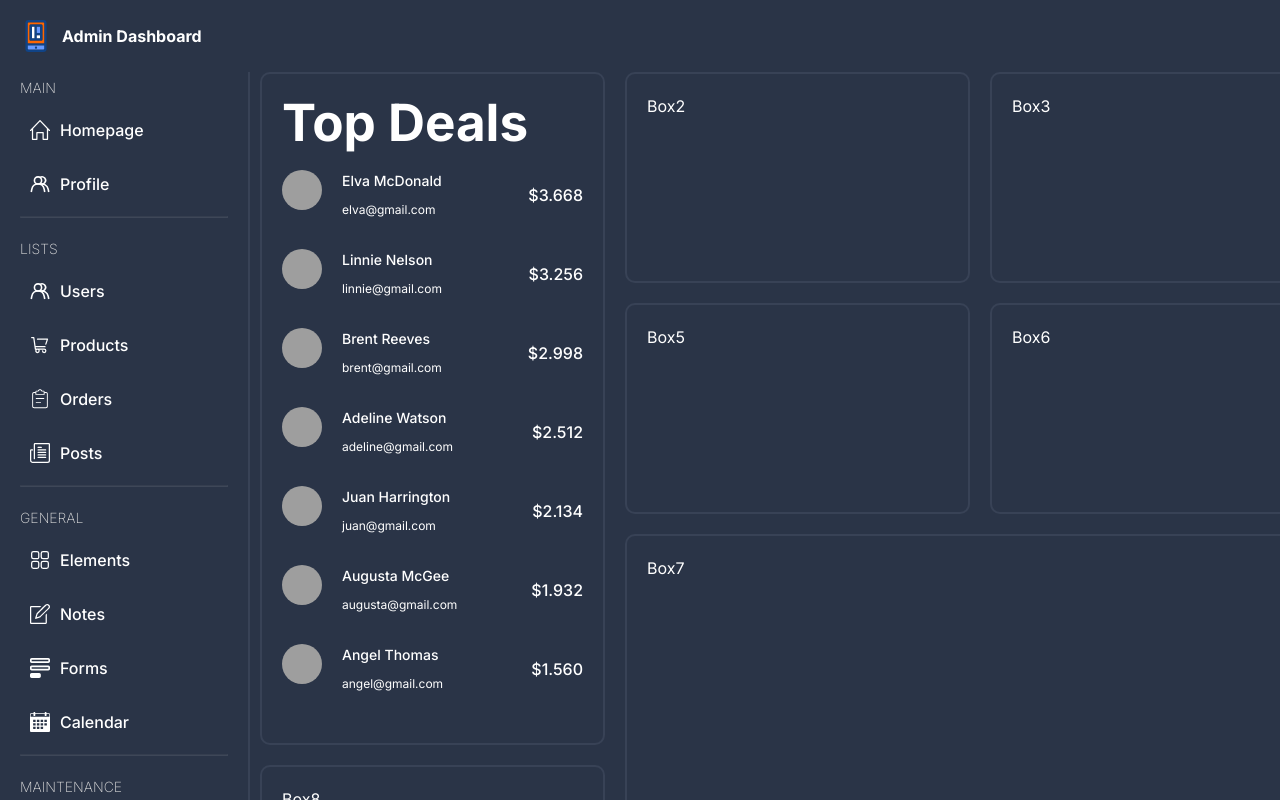
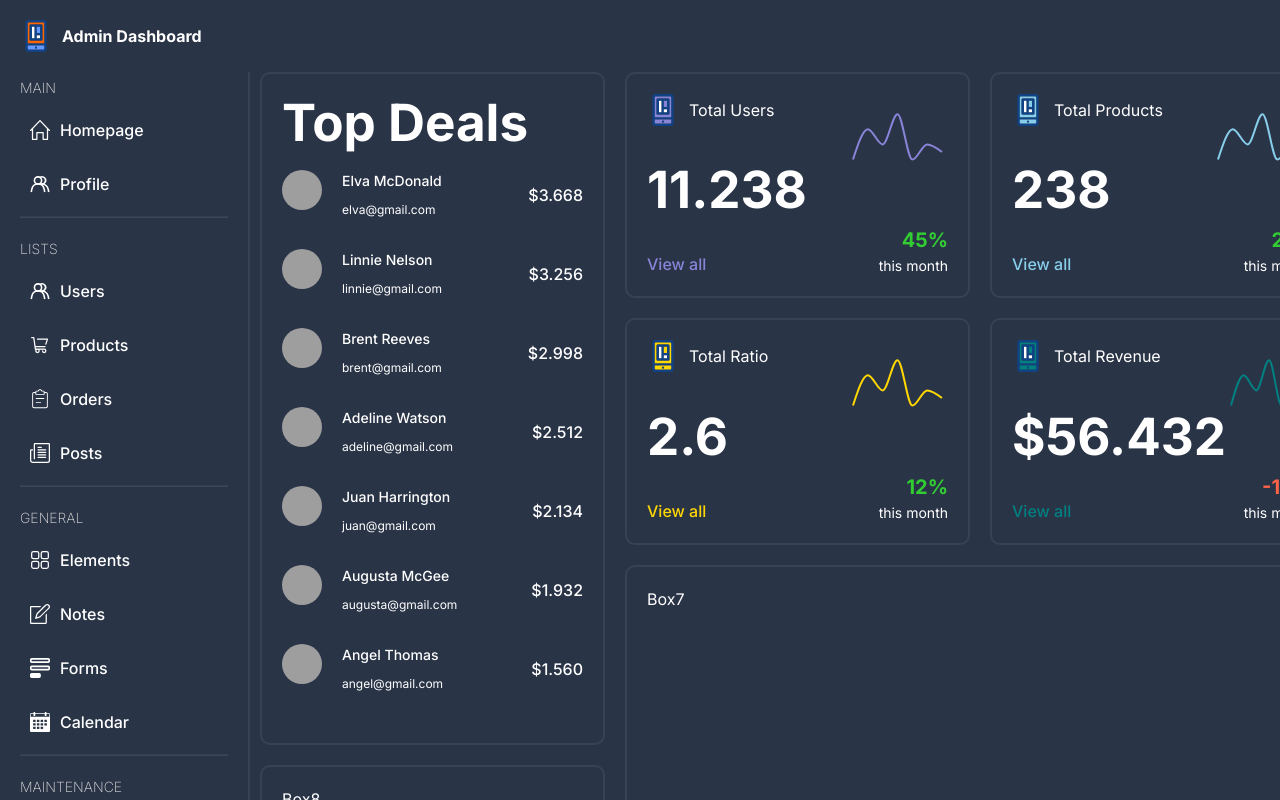
Before and after one commit to Adham-Magdy/Admin-Dashboard, a React (Vite) app: page / in a window 1280 px wide. Shown: the top 800 px of the page. Built offline with nearby package versions, Linux system fonts and the light colour scheme; grey boxes are pictures that could not be loaded; the HTML template or start-up script is replaced by a standard one.

Commit message:
impelment charts for users-products-ratio and revenue using Rechart library

```diff
--- a/package.json
+++ b/package.json
@@ -13,6 +13,7 @@
     "react": "^18.2.0",
     "react-dom": "^18.2.0",
     "react-router-dom": "^6.21.0",
+    "recharts": "^2.10.3",
     "scss": "^0.2.4"
   },
   "devDependencies": {
--- /dev/null
+++ b/src/chartBox/ChartBox.tsx
@@ -0,0 +1,55 @@
+import React from 'react'
+import { Link } from 'react-router-dom'
+import { ResponsiveContainer, LineChart, Line, Tooltip } from 'recharts';
+import "../styles/chartBox.scss";
+
+
+type Props = {
+  color: string;
+  icon: string;
+  title: string;
+  dataKey: string;
+  number: number | string;
+  percentage: number;
+  chartData: object[];
+
+};
+
+const chartBox = (props:Props) => {
+  return (
+    <div className="chartBox">
+      <div className="boxInfo">
+        <div className="title">
+          <img src={props.icon} alt="" />
+          <span>{ props.title}</span>
+        </div>
+
+        <h1>{ props.number}</h1>
+        <Link to="/" style={{ color:props.color}}>
+      View all
+        </Link>
+        </div>
+      <div className="chartInfo">
+        <div className="chart">
+           <ResponsiveContainer width="99%" height="100%">
+        <LineChart  data={props.chartData}>
+          <Tooltip
+                contentStyle={{ background: "transparent", border: "none" }}
+                labelStyle={{ display: "none" }}
+                position={{x:10,y:60}}
+              />
+              <Line type="monotone" dataKey={ props.dataKey} stroke={props.color} strokeWidth={2} dot={false} />
+        </LineChart>
+      </ResponsiveContainer>
+
+        </div>
+        <div className="texts">
+          <span className="percentage" style={{ color: props.percentage < 0 ? "tomato" : "limegreen" }}>{ props.percentage}%</span>
+          <span className="duration">this month</span>
+        </div>
+      </div>
+    </div>
+  )
+}
+
+export default chartBox
--- a/src/pages/Home.tsx
+++ b/src/pages/Home.tsx
@@ -1,16 +1,18 @@
 import TopBox from "../components/TopBox";
+import ChartBox from "../chartBox/ChartBox";
 import "../styles/home.scss";
+import { chartBoxConversion, chartBoxProduct, chartBoxRevenue, chartBoxUser } from "../constants/data";
 const Home = () => {
   return (
     <div className="home">
       <div className="box box1">
         <TopBox/>
       </div>
-      <div className="box box2">Box2</div>
-      <div className="box box3">Box3</div>
-      <div className="box box4">Box4</div>
-      <div className="box box5">Box5</div>
-      <div className="box box6">Box6</div>
+      <div className="box box2"><ChartBox {...chartBoxUser} /></div>
+      <div className="box box3"><ChartBox {...chartBoxProduct} /></div>
+      <div className="box box4"></div>
+      <div className="box box5"><ChartBox {...chartBoxConversion}/></div>
+      <div className="box box6"><ChartBox {...chartBoxRevenue}/></div>
       <div className="box box7">Box7</div>
       <div className="box box8">Box8</div>
       <div className="box box9">Box9</div>
--- /dev/null
+++ b/src/styles/chartBox.scss
@@ -0,0 +1,41 @@
+.chartBox {
+  display: flex;
+  height: 100%;
+
+  .boxInfo {
+    display: flex;
+    flex: 2;
+    flex-direction: column;
+    justify-content: space-between;
+
+    .title {
+      display: flex;
+      align-items: center;
+      gap: 10px;
+    }
+  }
+  .chartInfo {
+    display: flex;
+    flex: 1;
+    flex-direction: column;
+    justify-content: space-between;
+
+    .chart {
+      width: 100%;
+      height: 100%;
+    }
+    .texts {
+      display: flex;
+      flex-direction: column;
+      text-align: right;
+
+      .percentage {
+        font-size: 20px;
+        font-weight: bold;
+      }
+      .duration {
+        font-size: 14px;
+      }
+    }
+  }
+}
```
Also changed, not shown: 1 other file (tests, documents, lock files or other folders).
